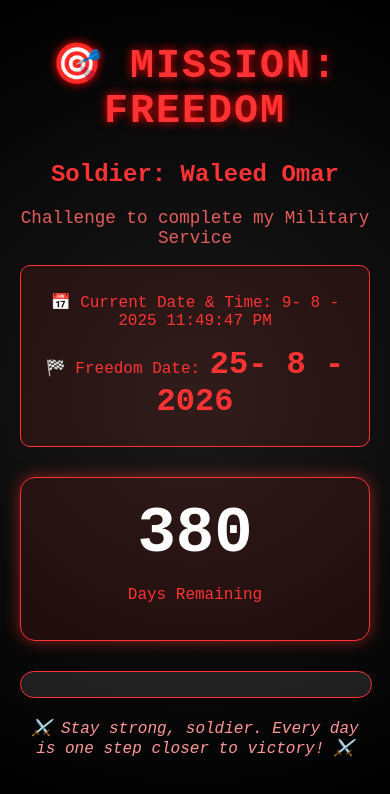
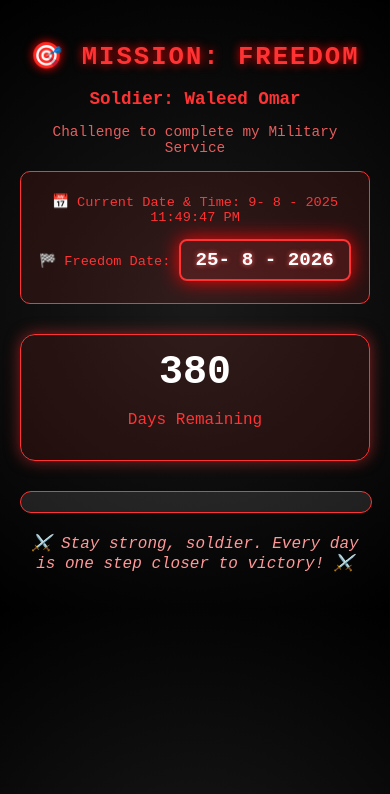
Before and after one commit to owalid750/mission-freedom, a plain HTML site: page index.html in a window 390 px wide. Drawn offline with Linux system fonts and the light colour scheme.

Commit message:
resposive improvements and freedom date

```diff
--- a/index.html
+++ b/index.html
@@ -14,7 +14,7 @@
 
         <div class="dates">
             <p>📅 Current Date & Time: <span id="currentDateTime"></span></p>
-            <p>🏁 Freedom Date: <span id="freedomDate"></span></p>
+            <p>🏁 Freedom Date: <span id="freedomDate" class="freedom-highlight"></span></p>
         </div>
 
         <div class="countdown-box">
--- a/style.css
+++ b/style.css
@@ -34,11 +34,7 @@ h1 {
     border-radius: 10px;
     font-size: 1rem;
     border: 1px solid #ff3333;
-}
-#freedomDate {
-    font-weight: bold;
-    /* color: green; */
-    font-size: 2rem;
+    word-wrap: break-word;
 }
 
 .countdown-box {
@@ -79,3 +75,77 @@ h1 {
     font-style: italic;
     color: #ff9999;
 }
+
+/* 📱 Responsive Design */
+@media (max-width: 768px) {
+    h1 {
+        font-size: 2rem;
+    }
+
+    h2 {
+        font-size: 1.3rem;
+    }
+
+    .subtitle {
+        font-size: 1rem;
+    }
+
+    .countdown-box span {
+        font-size: 3rem;
+    }
+
+    .dates {
+        font-size: 0.9rem;
+    }
+}
+
+@media (max-width: 480px) {
+    h1 {
+        font-size: 1.6rem;
+    }
+
+    h2 {
+        font-size: 1.1rem;
+    }
+
+    .subtitle {
+        font-size: 0.9rem;
+    }
+
+    .countdown-box {
+        padding: 15px;
+    }
+
+    .countdown-box span {
+        font-size: 2.5rem;
+    }
+
+    .dates {
+        font-size: 0.85rem;
+        padding: 8px;
+    }
+
+    .progress-container {
+        height: 20px;
+    }
+}
+/* Freedom Date Special Style */
+.freedom-highlight {
+    display: inline-block;
+    background: rgba(255, 51, 51, 0.15);
+    padding: 8px 15px;
+    border-radius: 8px;
+    border: 2px solid #ff3333;
+    font-size: 1.2rem;
+    font-weight: bold;
+    color: #fff;
+    text-shadow: 0 0 5px #ff6666;
+    animation: pulseGlow 1.5s infinite;
+}
+
+/* Pulse animation for glow */
+@keyframes pulseGlow {
+    0% { box-shadow: 0 0 5px #ff3333; }
+    50% { box-shadow: 0 0 20px #ff0000; }
+    100% { box-shadow: 0 0 5px #ff3333; }
+}
```
